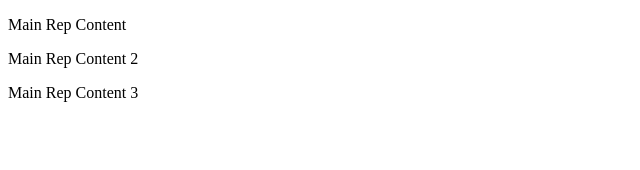
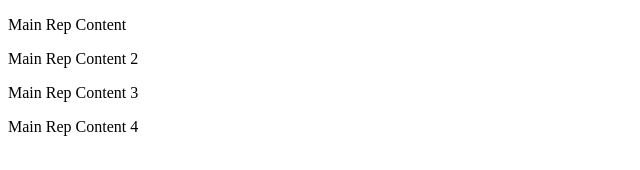
Before and after one commit to Hughesy676/mainRep, a plain HTML site: page index.html in a window 1280 px wide. Shown: the whole page, without its empty margins (0-640 px from the left). Drawn offline with Linux system fonts and the light colour scheme.

Commit message:
added update to index.html

```diff
--- a/index.html
+++ b/index.html
@@ -8,5 +8,6 @@
 <p>Main Rep Content</p>
 <p>Main Rep Content 2 </p>
 <p>Main Rep Content 3 </p>
+<p>Main Rep Content 4 </p>
 </body>
 </html>
```
